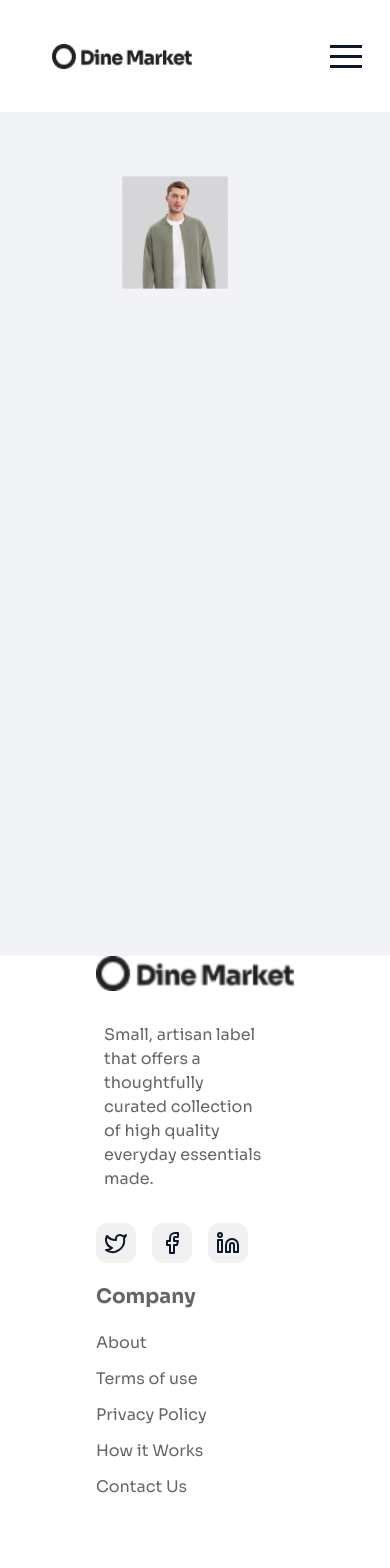
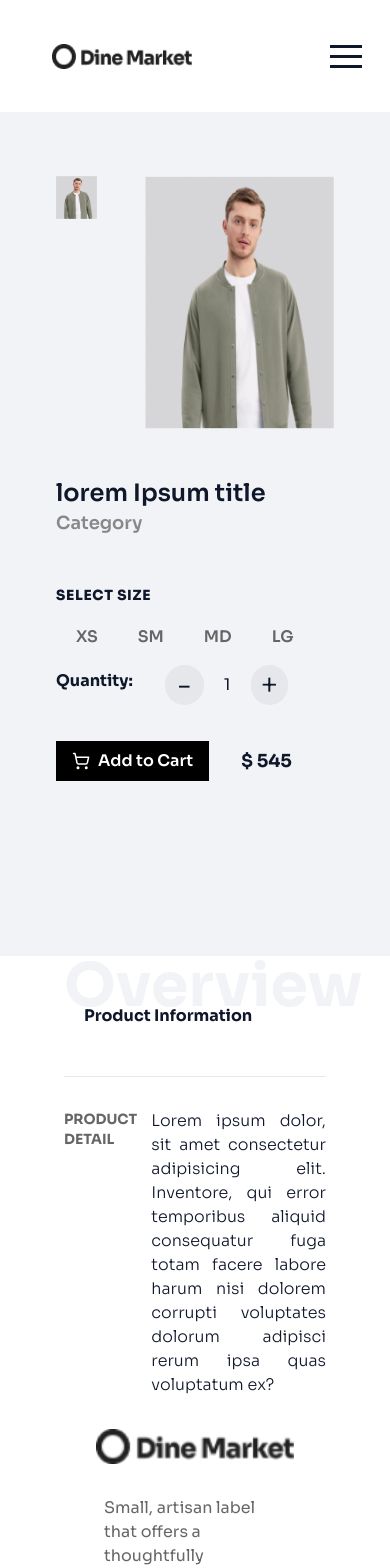
Before and after one commit to AbuHurairah127/hackathons-and-templates, a Next.js app in the folder hackathon1/: page /details in a window 390 px wide. Shown: the top 1568 px of the page. Built offline with nearby package versions, Linux system fonts and the light colour scheme.

Commit message:
details page ready responsive

```diff
--- a/hackathon1/src/app/details/page.tsx
+++ b/hackathon1/src/app/details/page.tsx
@@ -1,22 +1,78 @@
 import Image from "next/image";
-// import image5 from "@/assets/Image5.png";
+import { Button } from "../../../components/ui/button";
+import { ShoppingCart } from "lucide-react";
+const SizeButton = (props: { label: String }) => {
+  return (
+    <button className="m-5 text-[#666666] font-semibold uppercase">
+      {props.label}
+    </button>
+  );
+};
 const page = () => {
   return (
     <div className="">
-      <div className="px-24 py-16 min-h-screen bg-[#F2F3F7]">
-        <div className="w-2/3 flex">
-          <div className="flex flex-col w-[150px]">
-            {/* <Image src={image5} alt="" width={120} height={120} /> */}
+      <div className="px-14 lg:px-24 py-16 min-h-screen bg-[#F2F3F7] flex flex-col lg:flex-row">
+        <div className="w-full lg:w-2/3 flex lg:h-[90vh]">
+          <div className="flex flex-col w-[15%] overflow-y-auto mr-12">
+            <Image src={"/Image5.png"} alt="" width={120} height={120} />
           </div>
-          <Image
-            src={"/Image5.png"}
-            alt=""
-            className="w-[80%]"
-            width={0}
-            height={0}
-          />
+          <div className="w-[70%] aspect-[9/12] relative">
+            <Image fill src="/Image5.png" alt="" />{" "}
+          </div>
         </div>
-        <div className="w-1/3"></div>
+        <div className="w-full lg:w-1/3 mt-12 lg:mt-0">
+          <h3 className="text-2xl font-semibold">lorem Ipsum title</h3>
+          <span className="text-lg font-semibold text-[#888888]">Category</span>
+          <div className="">
+            <h4 className="uppercase font-extrabold mt-12 tracking-wider text-sm">
+              Select Size
+            </h4>
+            <SizeButton label={"xs"} />
+            <SizeButton label={"sm"} />
+            <SizeButton label={"md"} />
+            <SizeButton label={"lg"} />
+          </div>
+          <div className="flex">
+            <h4 className="font-bold mr-8">Quantity:</h4>
+            <div className="flex h-8 items-center">
+              <button className="bg-gray-200 px-3 py-0.5 rounded-full text-3xl font-light">
+                -
+              </button>
+              <span className="mx-5">1</span>
+              <button className="bg-gray-200 px-2.5 py-0.5 rounded-full text-3xl font-light">
+                {" "}
+                +
+              </button>
+            </div>
+          </div>
+          <div className="flex items-center mt-10">
+            <Button className="bg-black text-white text-md font-semibold rounded-none py-5 w-fit md:px-12 mr-8 flex">
+              <ShoppingCart className="mr-2" size={18} />
+              Add to Cart{" "}
+            </Button>
+            <span className="font-bold text-lg">$ 545</span>
+          </div>
+        </div>
+      </div>
+      <div className="px-16 lg:px-24  relative">
+        <h1 className="absolute text-[#F2F3F7] font-bold text-6xl md:text-7xl lg:text-9xl top-0  -z-10">
+          Overview
+        </h1>
+        <h3 className="font-bold ml-5 py-12">Product Information</h3>
+        <hr />
+        <div className="grid grid-cols-3 my-8">
+          <div className="col-span-1 uppercase text-[#666666] font-bold text-sm">
+            Product Detail
+          </div>
+          <div className="col-span-2">
+            <p className="text-justify font-light">
+              Lorem ipsum dolor, sit amet consectetur adipisicing elit.
+              Inventore, qui error temporibus aliquid consequatur fuga totam
+              facere labore harum nisi dolorem corrupti voluptates dolorum
+              adipisci rerum ipsa quas voluptatum ex?
+            </p>
+          </div>
+        </div>
       </div>
     </div>
   );
```
